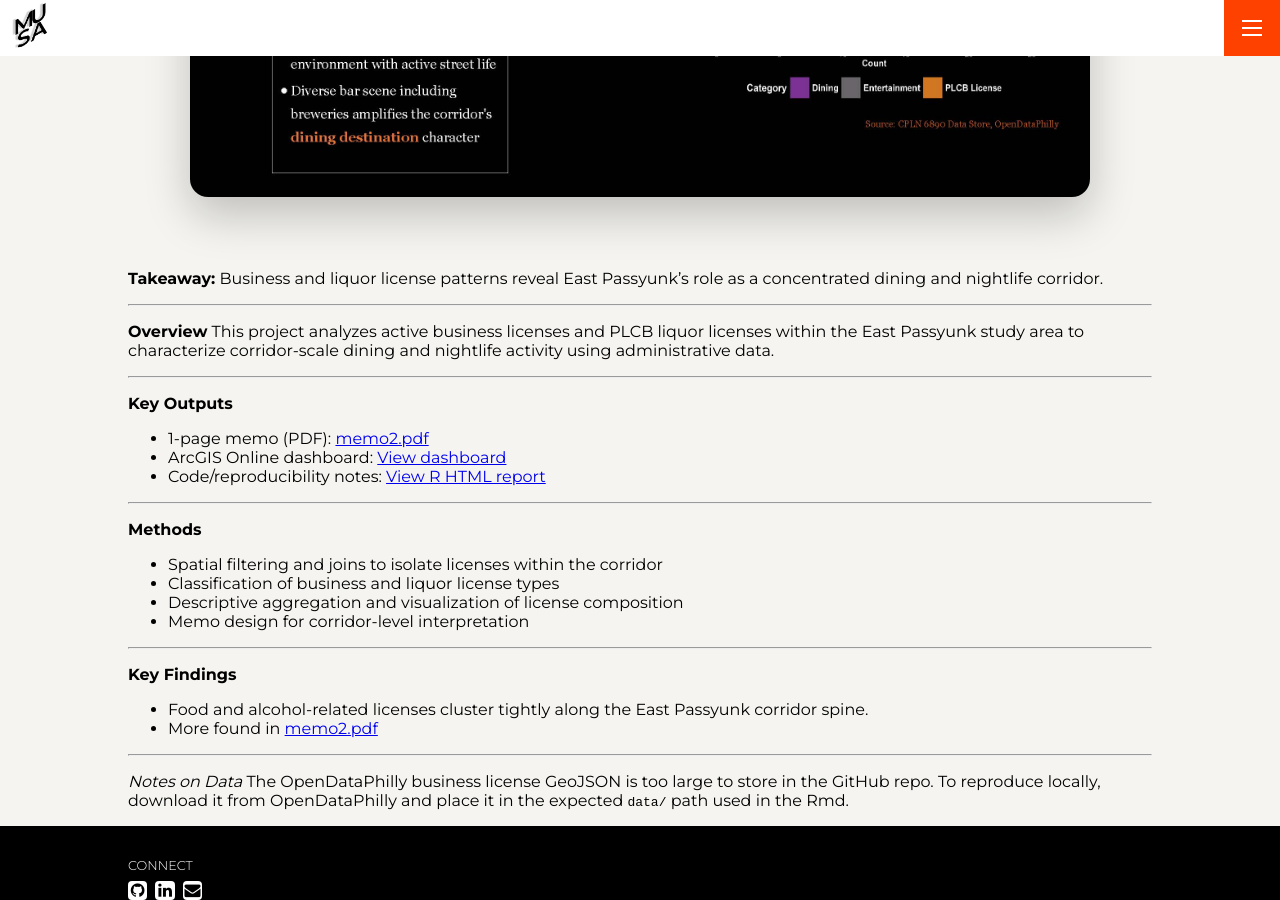
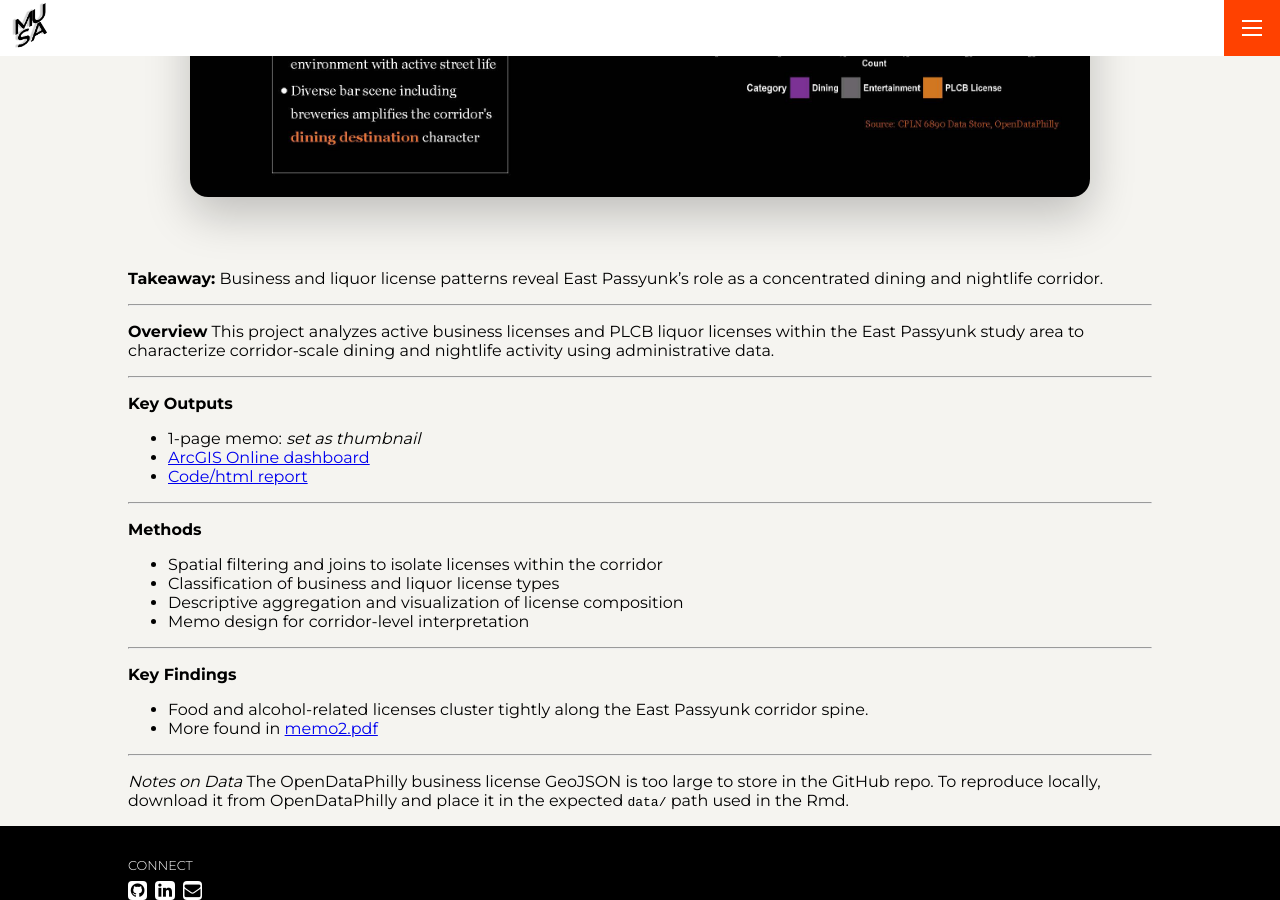
Before and after one commit to astauf03/portfolio, a Jekyll site: the page built from _projects/east-passyunk-licenses.md, in a window 1280 px wide and 900 px high, scrolled down 812 px. Built offline with Jekyll 4.4.1, drawn with Linux system fonts in a browser that asks for light colours.

Commit message:
minor fixes, thumbnail additions

```diff
--- a/_projects/east-passyunk-licenses.md
+++ b/_projects/east-passyunk-licenses.md
@@ -14,9 +14,9 @@ This project analyzes active business licenses and PLCB liquor licenses within t
 ---
 
 **Key Outputs**
-- 1-page memo (PDF): [memo2.pdf](/assets/img/projects/east-passyunk-licenses/memo2.pdf)
-- ArcGIS Online dashboard: [View dashboard](https://upenn.maps.arcgis.com/apps/dashboards/cbd683681e3941788922678e58f0f793)
-- Code/reproducibility notes: [View R HTML report](https://astauf03.github.io/spatial-analysis-portfolio/liquor_license_dashboard/licensingstuff.html)
+- 1-page memo: *set as thumbnail*
+- [ArcGIS Online dashboard](https://upenn.maps.arcgis.com/apps/dashboards/cbd683681e3941788922678e58f0f793)
+- [Code/html report](https://astauf03.github.io/spatial-analysis-portfolio/liquor_license_dashboard/licensingstuff.html)
 
 ---
 
```
Also changed, not shown: _projects/SA.md (+1 -1 lines), _projects/bike-share.md (+1 -1 lines), assets/img/projects/SA/SA_flag.png (added), assets/img/projects/SA/bike.jpg (renamed from assets/img/projects/proj-4/bike.jpg), assets/img/projects/SA/thumbnail.jpg (renamed from assets/img/projects/proj-4/thumbnail.jpg).
